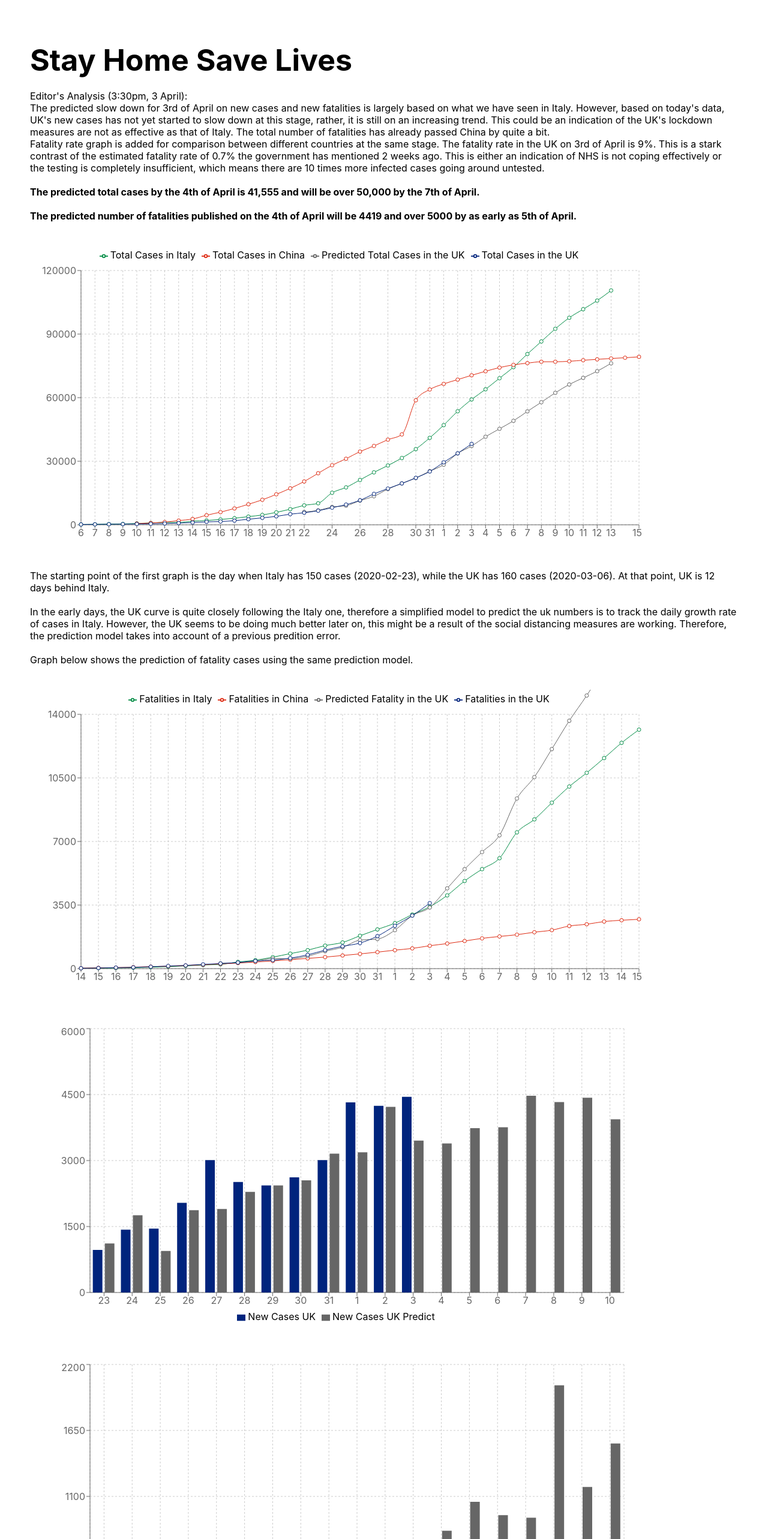
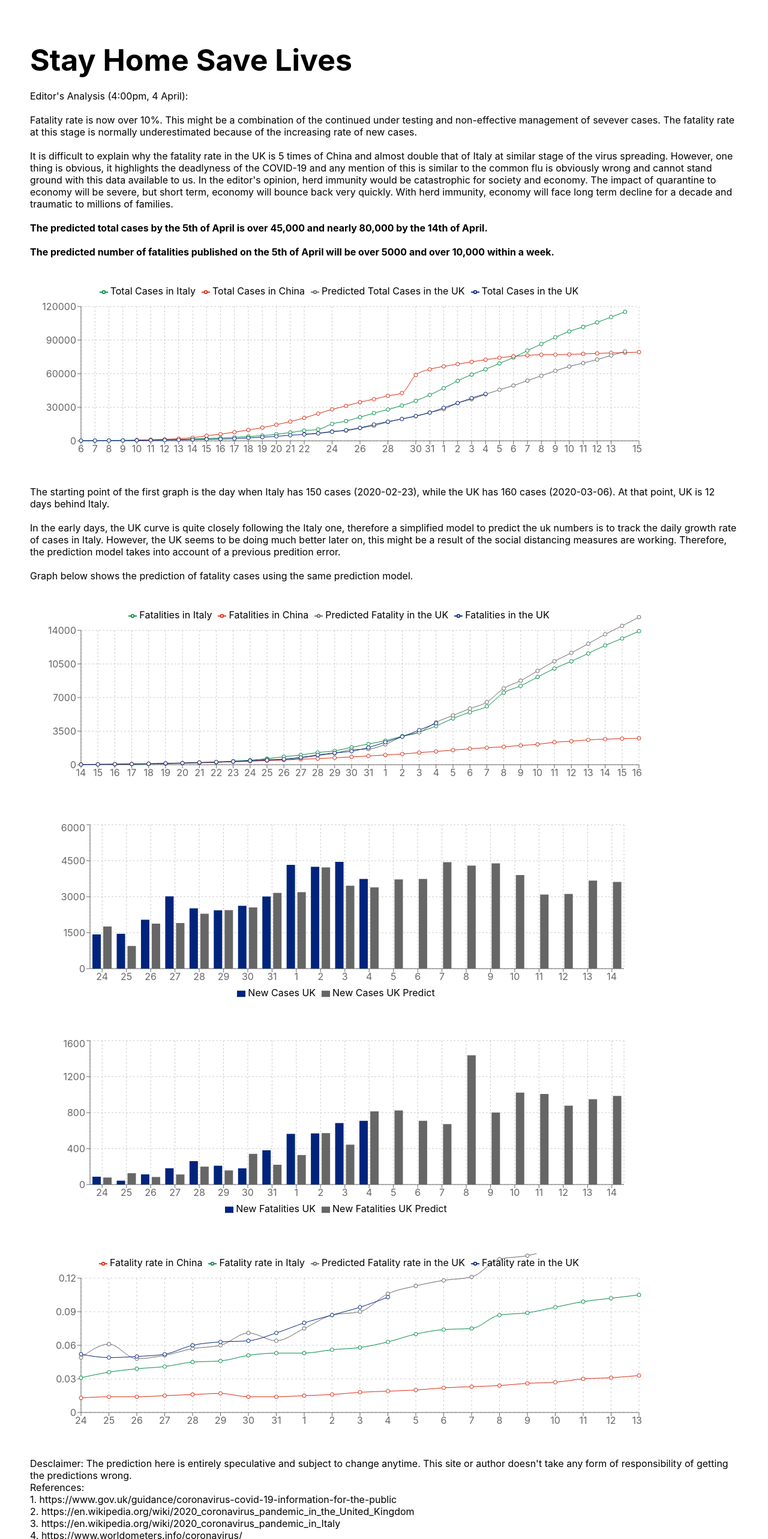
Before and after one commit to linamm/coronachart, a React (Create React App) app in the folder coronachart/: page / in a window 1280 px wide. Shown: the top 2566 px of the page at 60% size. Built offline with nearby package versions, Linux system fonts and the light colour scheme.

Commit message:
update 4th April data and comments

```diff
--- a/coronachart/src/App.js
+++ b/coronachart/src/App.js
@@ -1,7 +1,6 @@
 import React from "react";
 import "./App.css";
 import {
-  Label,
   Legend,
   LineChart,
   XAxis,
@@ -14,12 +13,35 @@ import {
 } from "recharts";
 import { totalCases, fatalityCases, newCases, newFatalityCases, fatalityRates } from "./Data.js";
 import ReactGA from "react-ga";
-import { isConditionalExpression } from "@babel/types";
 
 ReactGA.initialize("UA-101607316-3");
 ReactGA.pageview(window.location.pathname + window.location.search);
 
+
 function App() {
+
+  const [dimensions, setDimensions] = React.useState({
+    height: window.innerHeight,
+    width: window.innerWidth
+  });
+
+  React.useEffect(() => {
+    function handleResize() {
+      setDimensions({
+        height: window.innerHeight,
+        width: window.innerWidth
+      });
+    };
+
+
+    window.addEventListener('resize', handleResize);
+
+    return _ => {
+      window.removeEventListener('resize', handleResize);
+    }
+
+  });
+
   const styles = {
     headline: {
       marginHorizontal: 40,
@@ -32,6 +54,7 @@ function App() {
       marginHorizontal: 40,
       alignContent: "flex-start",
       display: "flex",
+      flex: 1,
       marginTop: 20,
       flexDirection: "column"
     },
@@ -39,7 +62,7 @@ function App() {
       display: "flex",
       flexDirection: "column",
       margin: 50,
-      paddingBottom: 50
+      paddingBottom: 50,
     },
     graph: {
       margin: 20,
@@ -55,8 +78,10 @@ function App() {
   }
 
   const graphSize = {
+    // width: dimensions.width * 0.8,
+    // height: dimensions.width * 0.6
     width: 1000,
-    height: 500
+    height: 300
   }
 
   return (
@@ -66,23 +91,24 @@ function App() {
       </div>
 
       <div style={styles.paragraph}>
-        Editor's Analysis (3:30pm, 3 April):
-        <div>
-          The predicted slow down for 3rd of April on new cases and new fatalities is largely based on what we have seen in Italy. However, based on today's data, UK's new cases has not yet started to slow down at this stage, rather, it is still on an increasing trend. This could be an indication of the UK's lockdown measures are not as effective as that of Italy. The total number of fatalities has already passed China by quite a bit.
+        Editor's Analysis (4:00pm, 4 April):
         </div>
-        <div>
-          Fatality rate graph is added for comparison between different countries at the same stage. The fatality rate in the UK on 3rd of April is 9%. This is a stark contrast of the estimated fatality rate of 0.7% the government has mentioned 2 weeks ago. This is either an indication of NHS is not coping effectively or the testing is completely insufficient, which means there are 10 times more infected cases going around untested.
+        <div style={styles.paragraph}>
+          Fatality rate is now over 10%. This might be a combination of the continued under testing and non-effective management of sevever cases. The fatality rate at this stage is normally underestimated because of the increasing rate of new cases.
         </div>
-      </div>
+
+        <div style={styles.paragraph}>
+          It is difficult to explain why the fatality rate in the UK is 5 times of China and almost double that of Italy at similar stage of the virus spreading. However, one thing is obvious, it highlights the deadlyness of the COVID-19 and any mention of this is similar to the common flu is obviously wrong and cannot stand ground with this data available to us. In the editor's opinion, herd immunity would be catastrophic for society and economy. The impact of quarantine to economy will be severe, but short term, economy will bounce back very quickly. With herd immunity, economy will face long term decline for a decade and traumatic to millions of families.
+        </div>
 
       <div style={styles.paragraph}>
         <b>
-          The predicted total cases by the 4th of April is 41,555 and will be over 50,000 by the 7th of April.
+          The predicted total cases by the 5th of April is over 45,000 and nearly 80,000 by the 14th of April.
         </b>
       </div>
       <div style={styles.paragraph}>
         <b>
-          The predicted number of fatalities published on the 4th of April will be 4419 and over 5000 by as early as 5th of April.
+          The predicted number of fatalities published on the 5th of April will be over 5000 and over 10,000 within a week.
         </b>
       </div>
 
@@ -242,7 +268,7 @@ function App() {
           margin={{ top: 5, right: 5, bottom: 5, left: 5 }}
           data={fatalityRates}
         >
-          <CartesianGrid strokeDasharray="3 3" />
+          <CartesianGrid strokeDasharray="3 4" />
           <XAxis dataKey="name" />
           <YAxis dataKey="it" />
           <Tooltip />
--- a/coronachart/src/Data.js
+++ b/coronachart/src/Data.js
@@ -25,7 +25,7 @@ import { getPredictCases, getNewCases, getFatalityRates } from './Predict.js';
   {"name": "1", "it": 2503, "cn": 1016, 'uk': 2352, 'uk_predict': 2117},
   {"name": "2", "it": 2978, "cn": 1113, 'uk': 2921, 'uk_predict': 2924},
   {"name": "3", "it": 3405, "cn": 1259, 'uk': 3605, 'uk_predict': 3364},
-  {"name": "4", "it": 4032, "cn": 1380},
+  {"name": "4", "it": 4032, "cn": 1380, 'uk': 4313, 'uk_predict': 4419},
   {"name": "5", "it": 4825, "cn": 1520},
   {"name": "6", "it": 5475, "cn": 1665},
   {"name": "7", "it": 6077, "cn": 1770},
@@ -37,6 +37,7 @@ import { getPredictCases, getNewCases, getFatalityRates } from './Predict.js';
   {"name": "13", "it": 11591, "cn": 2592},
   {"name": "14", "it": 12428, "cn": 2663},
   {"name": "15", "it": 13155, "cn": 2715},
+  {"name": "16", "it": 13910, "cn": 2744},
 ];
 
 const raw_total_cases = [
@@ -69,7 +70,7 @@ const raw_total_cases = [
   {"name": "1", "it": 47021, "cn": 66492,'uk': 29474, 'uk_predict': 28338},
   {"name": "2", "it": 53578, "cn": 68500, 'uk': 33718, 'uk_predict': 33694},
   {"name": "3", "it": 59138, "cn": 70548, 'uk': 38168, 'uk_predict': 37172},
-  {"name": "4", "it": 63927, "cn": 72436},
+  {"name": "4", "it": 63927, "cn": 72436, 'uk': 41903, 'uk_predict': 41555},
   {"name": "5", "it": 69176, "cn": 74185},
   {"name": "6", "it": 74386, "cn": 75465},
   {"name": "7", "it": 80589, "cn": 76288},
@@ -79,22 +80,22 @@ const raw_total_cases = [
   {"name": "11", "it": 101739, "cn": 77658},
   {"name": "12", "it": 105792, "cn": 78064},
   {"name": "13", "it": 110574, "cn": 78497},
-  {"name": "14", "cn": 78824},
-  {"name": "15", "cn": 79251},
+  {"name": "14", "it": 115242, "cn": 78824},
+  {"name": "15", 'cn': 79251},
 
 ];
 
 export const totalCaseStartDay = 6;
 export const fatalityCaseStartDay = 14;
-export const Today = 31 + 3; // 31 days in March + days in April
+export const Today = 31 + 4; // 31 days in March + days in April
 export const TodayTotalIndex = Today - totalCaseStartDay;
 export const TodayFatalityIndex = Today - fatalityCaseStartDay;
 export const totalCases = getPredictCases(raw_total_cases, TodayTotalIndex);
 export const fatalityCases = getPredictCases(raw_death_cases, TodayFatalityIndex);
-export const newCases = getNewCases(totalCases, ['uk', 'uk_predict', 'it'], ['uk', 'uk', 'it']).slice(TodayTotalIndex - 12, TodayTotalIndex + 7 ); // Past 15 days and Future 7 days
-export const newFatalityCases = getNewCases(fatalityCases, ['uk', 'uk_predict'], ['uk', 'uk']).slice(TodayFatalityIndex - 12, TodayFatalityIndex + 7 ); // Past 10 days and Future 7 days
+export const newCases = getNewCases(totalCases, ['uk', 'uk_predict', 'it'], ['uk', 'uk', 'it']).slice(TodayTotalIndex - 12, TodayTotalIndex + 10 ); // Past 15 days and Future 7 days
+export const newFatalityCases = getNewCases(fatalityCases, ['uk', 'uk_predict'], ['uk', 'uk']).slice(TodayFatalityIndex - 12, TodayFatalityIndex + 10 ); // Past 10 days and Future 7 days
 
 export const fatalityRates = getFatalityRates(
-  fatalityCases.slice(TodayFatalityIndex - 12, TodayFatalityIndex + 7),
-  totalCases.slice(TodayTotalIndex - 12, TodayTotalIndex + 7),
+  fatalityCases.slice(TodayFatalityIndex - 12, TodayFatalityIndex + 10),
+  totalCases.slice(TodayTotalIndex - 12, TodayTotalIndex + 10),
   ['uk', 'it', 'uk_predict', 'cn']);
--- a/coronachart/src/Predict.js
+++ b/coronachart/src/Predict.js
@@ -78,7 +78,7 @@ export const getFatalityRates = (fatalityCases, totalCases, keys) => {
     const entry = {};
     entry.name = fatalityCases[i].name;
     for (let j = 0; j < keys.length; j++) {
-      entry[keys[j]] = fatalityCases[i][keys[j]]/totalCases[i][keys[j]];
+      entry[keys[j]] = (fatalityCases[i][keys[j]]/totalCases[i][keys[j]]).toFixed(3);
     }
     rates.push(entry);
   }
```
